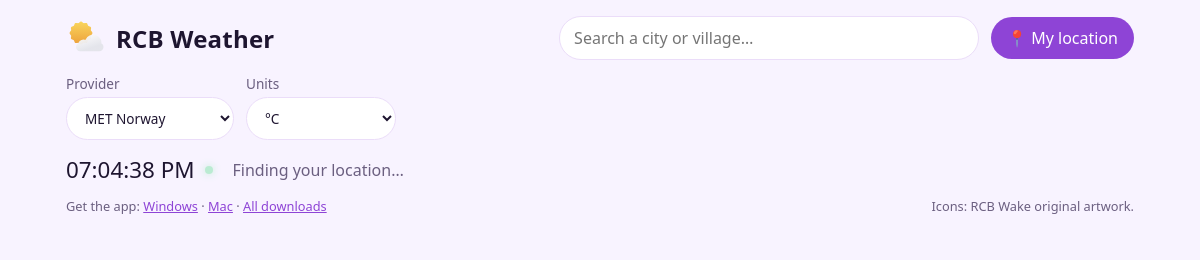
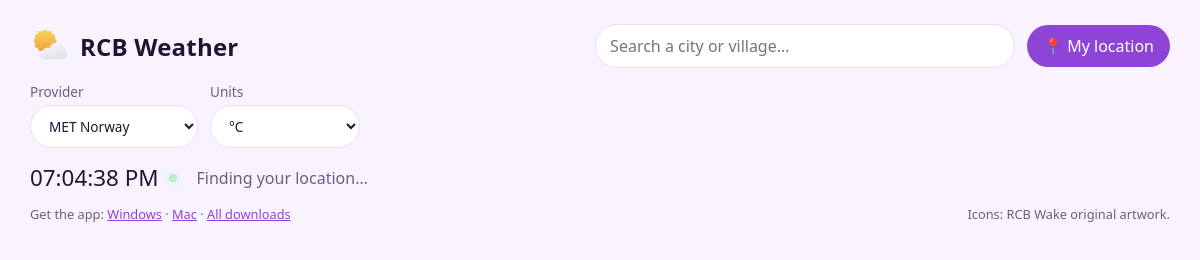
Before and after one commit to Rananjaya/RCB_Weather, an Electron app: page www/index.html in a window 1200 px wide. Drawn offline with Linux system fonts and the light colour scheme.

Commit message:
feat: use the full screen width

```diff
--- a/www/style.css
+++ b/www/style.css
@@ -25,10 +25,8 @@ body {
   font-family: system-ui, -apple-system, "Segoe UI", Roboto, sans-serif;
   background: var(--bg);
   color: var(--text);
-  max-width: 1100px;
-  margin-inline: auto;
-  padding: 16px;
-  padding-top: max(16px, env(safe-area-inset-top));
+  padding: clamp(16px, 2.5vw, 40px);
+  padding-top: max(clamp(16px, 2vw, 28px), env(safe-area-inset-top));
 }
 .top { display: flex; gap: 12px; align-items: center; flex-wrap: wrap; }
 .brand { display: flex; align-items: center; gap: 10px; font-size: 1.5rem; margin: 0 auto 0 0; letter-spacing: .2px; }
@@ -112,3 +110,5 @@ body {
 .aqi small { position: relative; color: var(--aqi); font-weight: 600; font-size: .75rem; line-height: 1.2; }
 .note { color: var(--muted); font-size: .85rem; margin: 12px 0 0; }
 @media (max-width: 640px) { .air { grid-template-columns: 1fr; } .aqi { width: 140px; margin: auto; } }
+/* Wide screens: the 10 current-weather details in two even rows of 5. */
+@media (min-width: 1000px) { .now .details { grid-template-columns: repeat(5, 1fr); } }
--- a/www/sw.js
+++ b/www/sw.js
@@ -1,6 +1,6 @@
 /* Offline support: the app shell is cached; weather requests go to the network and fall back to
  * the last successful response, so the app still opens (with the last data) without internet. */
-const SHELL = 'rcbw-shell-v7';
+const SHELL = 'rcbw-shell-v8';
 const DATA = 'rcbw-data-v1';
 const FILES = ['./', './index.html', './style.css', './app.js', './manifest.webmanifest', './icons/app-192.png', './icons/app-512.png'];
 
```
